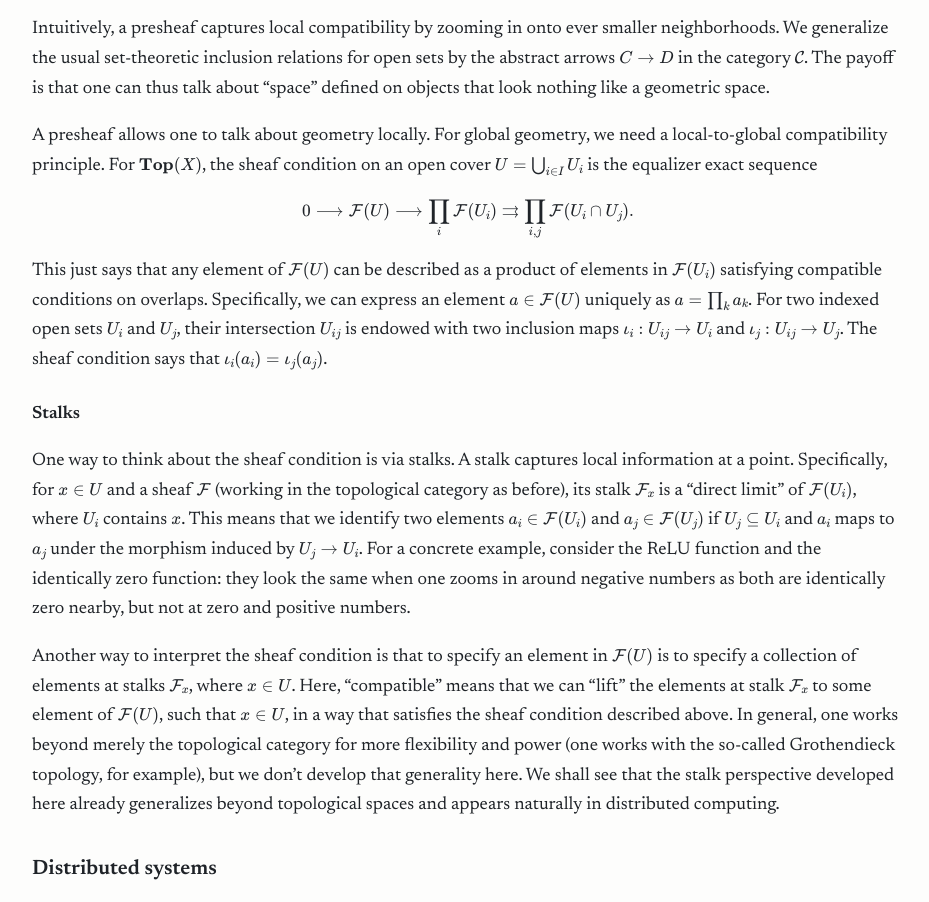
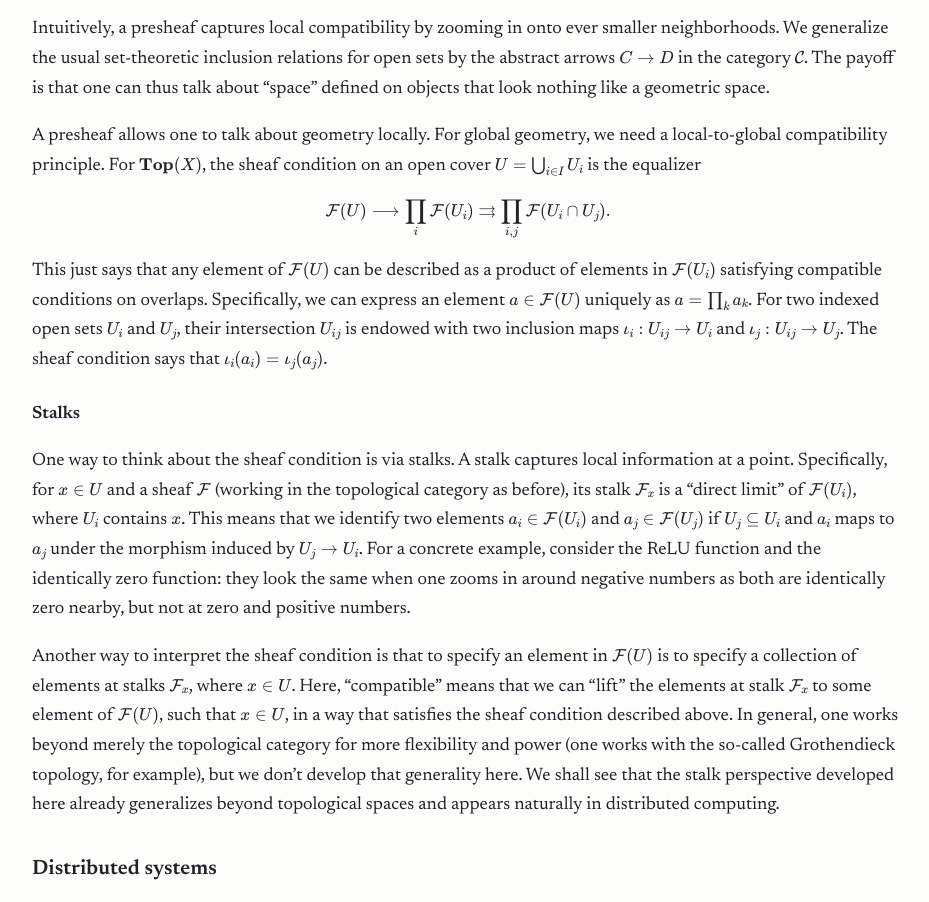
Before and after one commit to JuI3s/academic-website, a plain HTML site: page blog/consensus-is-a-sheaf-condition.html in a window 1280 px wide. Shown: the part 4037-4939 px from the top of the page, without its empty margins (172-1101 px from the left). Drawn offline with nearby package versions, Linux system fonts and the light colour scheme.

Commit message:
equalizer typo

```diff
--- a/blog/consensus-is-a-sheaf-condition.html
+++ b/blog/consensus-is-a-sheaf-condition.html
@@ -122,9 +122,9 @@ m &gt;&gt;= return    =  m
 
       <p>Intuitively, a presheaf captures local compatibility by zooming in onto ever smaller neighborhoods. We generalize the usual set-theoretic inclusion relations for open sets by the abstract arrows \(C \to D\) in the category \(\mathcal{C}\). The payoff is that one can thus talk about &ldquo;space&rdquo; defined on objects that look nothing like a geometric space.</p>
 
-      <p>A presheaf allows one to talk about geometry locally. For global geometry, we need a local-to-global compatibility principle. For \(\mathbf{Top}(X)\), the sheaf condition on an open cover \(U=\bigcup_{i\in I}U_i\) is the equalizer exact sequence</p>
+      <p>A presheaf allows one to talk about geometry locally. For global geometry, we need a local-to-global compatibility principle. For \(\mathbf{Top}(X)\), the sheaf condition on an open cover \(U=\bigcup_{i\in I}U_i\) is the equalizer</p>
 
-      <p>\[0 \longrightarrow \mathcal{F}(U) \longrightarrow \prod_i \mathcal{F}(U_i) \rightrightarrows \prod_{i,j} \mathcal{F}(U_i \cap U_j).\]</p>
+      <p>\[\mathcal{F}(U) \longrightarrow \prod_i \mathcal{F}(U_i) \rightrightarrows \prod_{i,j} \mathcal{F}(U_i \cap U_j).\]</p>
 
       <p>This just says that any element of \(\mathcal{F}(U)\) can be described as a product of elements in \(\mathcal{F}(U_i)\) satisfying compatible conditions on overlaps. Specifically, we can express an element \(a \in \mathcal{F}(U)\) uniquely as \(a = \prod_k a_k\). For two indexed open sets \(U_i\) and \(U_j\), their intersection \(U_{ij}\) is endowed with two inclusion maps \(\iota_i: U_{ij} \to U_i\) and \(\iota_j: U_{ij} \to U_j\). The sheaf condition says that \(\iota_{i}(a_i) = \iota_j(a_j)\).</p>
 
```
